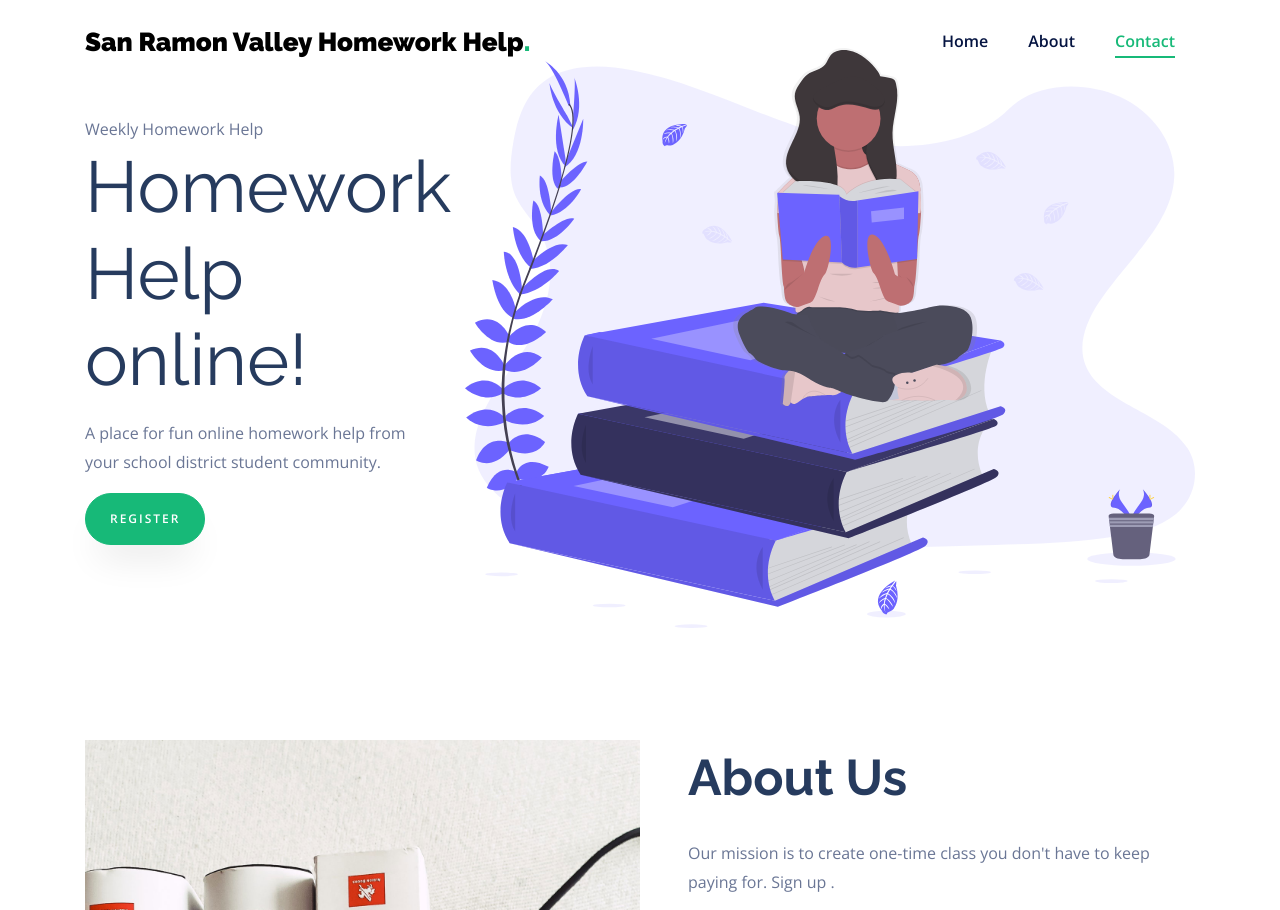
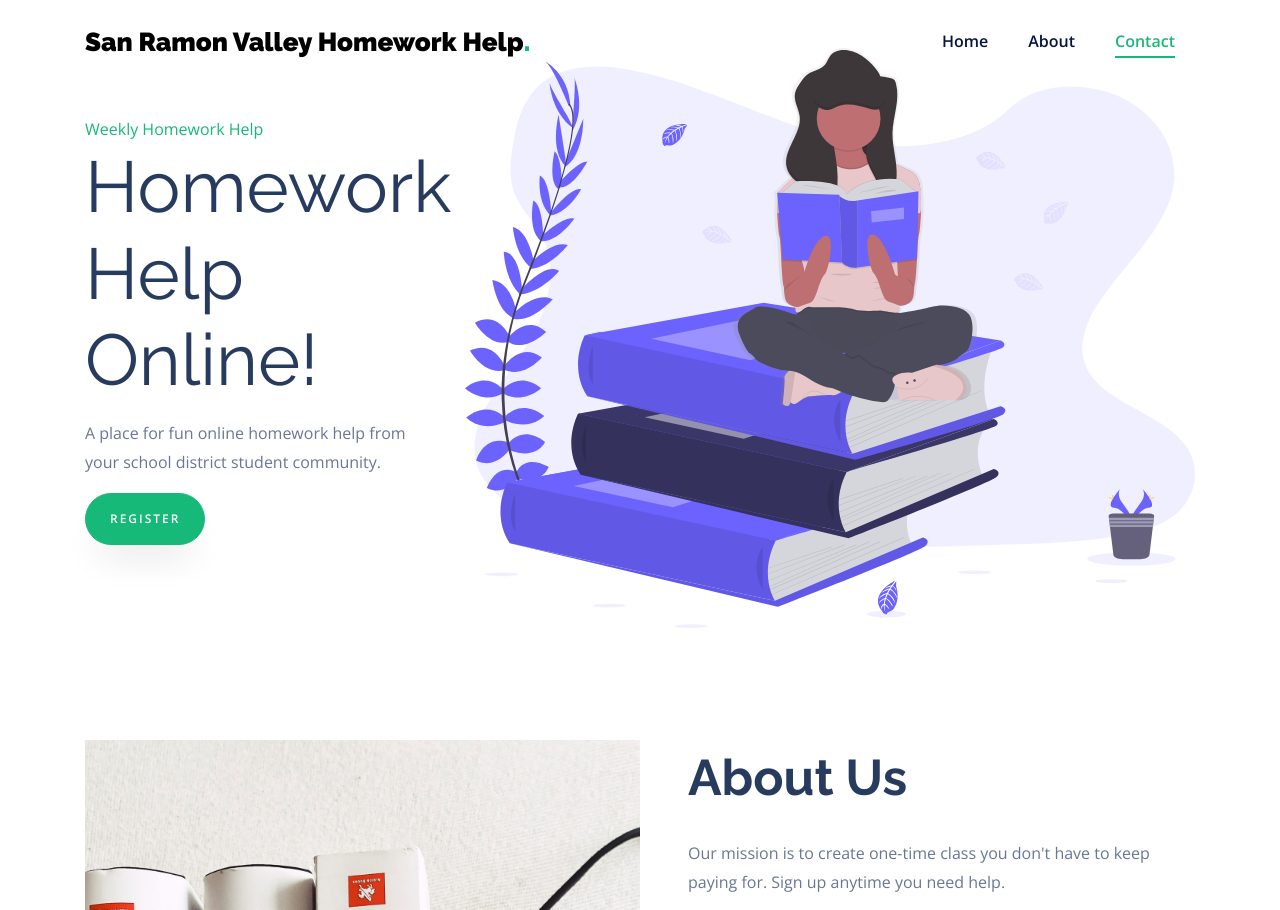
Before and after one commit to qwerty-778/qwerty-778.github.io, a plain HTML site: page index.html in a window 1280 px wide. Shown: the top 910 px of the page. Drawn offline with nearby package versions, Linux system fonts and the light colour scheme; some packages are replaced by stand-ins of ours; no server answers.

Commit message:
minor fixes

```diff
--- a/index.html
+++ b/index.html
@@ -69,8 +69,8 @@
       <div class="row align-items-center text-center text-md-left">
 
         <div class="col-lg-4">
-        <span class=" slider-text subheading">Weekly Homework Help</span>
-          <h1 class="mb-3 display-3">Homework Help online!</h1>
+        <span class=" slider-text subheading" style="color: #17b978;">Weekly Homework Help</span>
+          <h1 class="mb-3 display-3">Homework Help Online!</h1>
                                                 <p>A place for fun online homework help from your school district student community.</p>
           <p><a class="btn nav-item btn-primary py-3 px-4"  href="https://docs.google.com/forms/d/1eQkptfp6d0A9otEGeBwRR3Y55chT4CSBm933Q-fCIwc/viewform?ts=5f332878&edit_requested=true">Register</a></p>
         </div>
@@ -124,7 +124,7 @@
     				<div class="row justify-content-start pb-3">
 		          <div class="col-md-12 heading-section ftco-animate">
 		            <h2 class="mb-4">About Us</h2>
-		            <p>Our mission is to create one-time class you don't have to keep paying for. Sign up .</p>
+		            <p>Our mission is to create one-time class you don't have to keep paying for. Sign up anytime you need help.</p>
 		            <div class="text-about">
                             <h4 class="subheading">Anoushka R</h4>
 			            <p>Hi! I’m Anoushka, founder of our club. I’m in eighth grade at Gale Ranch Middle School and am doing advanced high school math. I also pride myself on my exemplary grades in English, French, and History and enjoy art and gaming in my spare time. I started this club to give students help in academics ranging from all elementary subjects rather than just another math class. We hope to see you there!
@@ -219,7 +219,7 @@
                                                 </div> <br>
 
 
-<h5 style="color: #17b978;"b>Is there an age-gate to enroll?</h5>
+<h5 style="color: #17b978;">Is there an age-gate to enroll?</h5>
                                                 <div class=answer>
                                                     <p>
                                                         The ideal age for students is elementary schoolers so around ages 5-10. If needed, we can also accept up to 12 year olds (7th graders) but the elementary ages are preferred.
```
